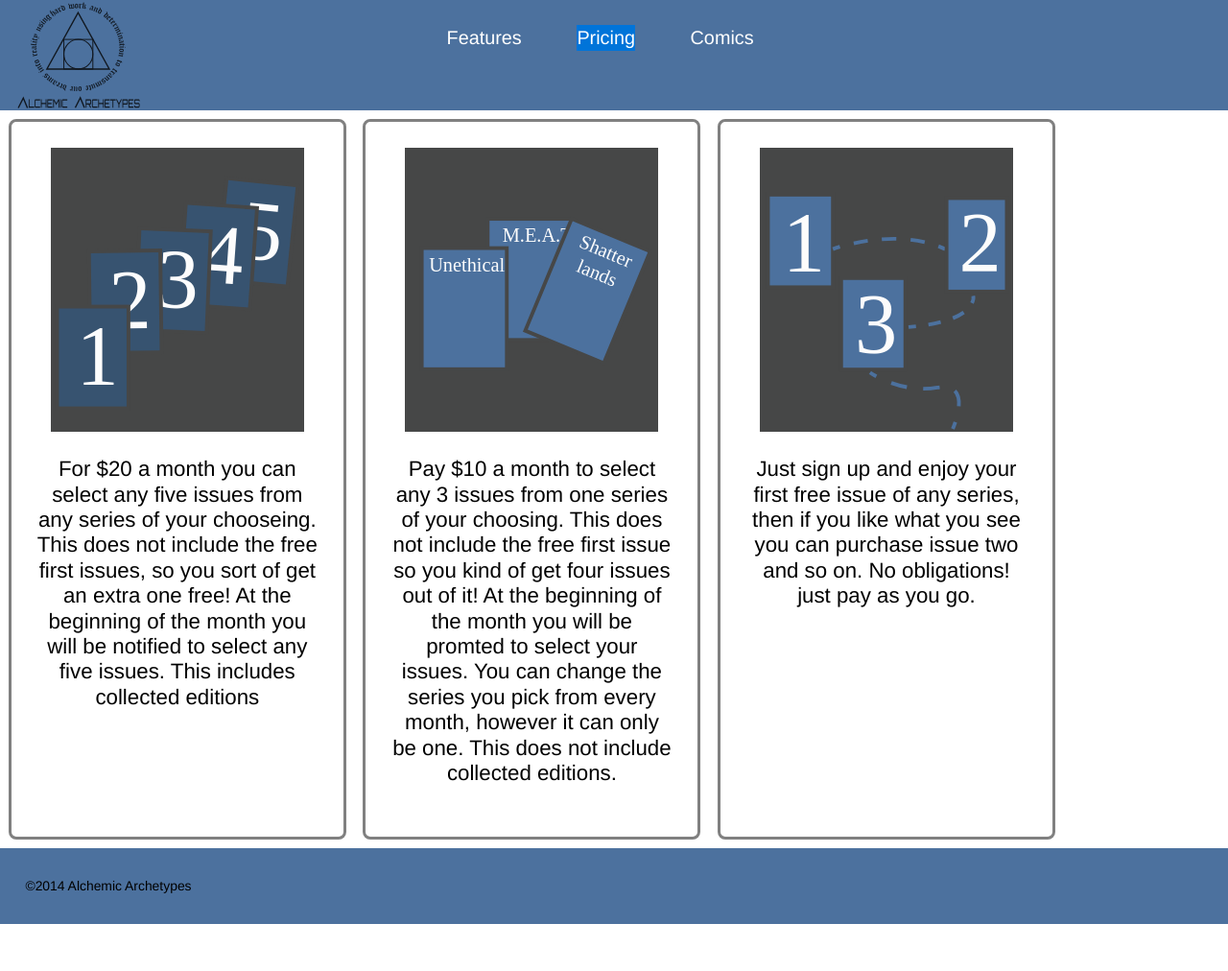
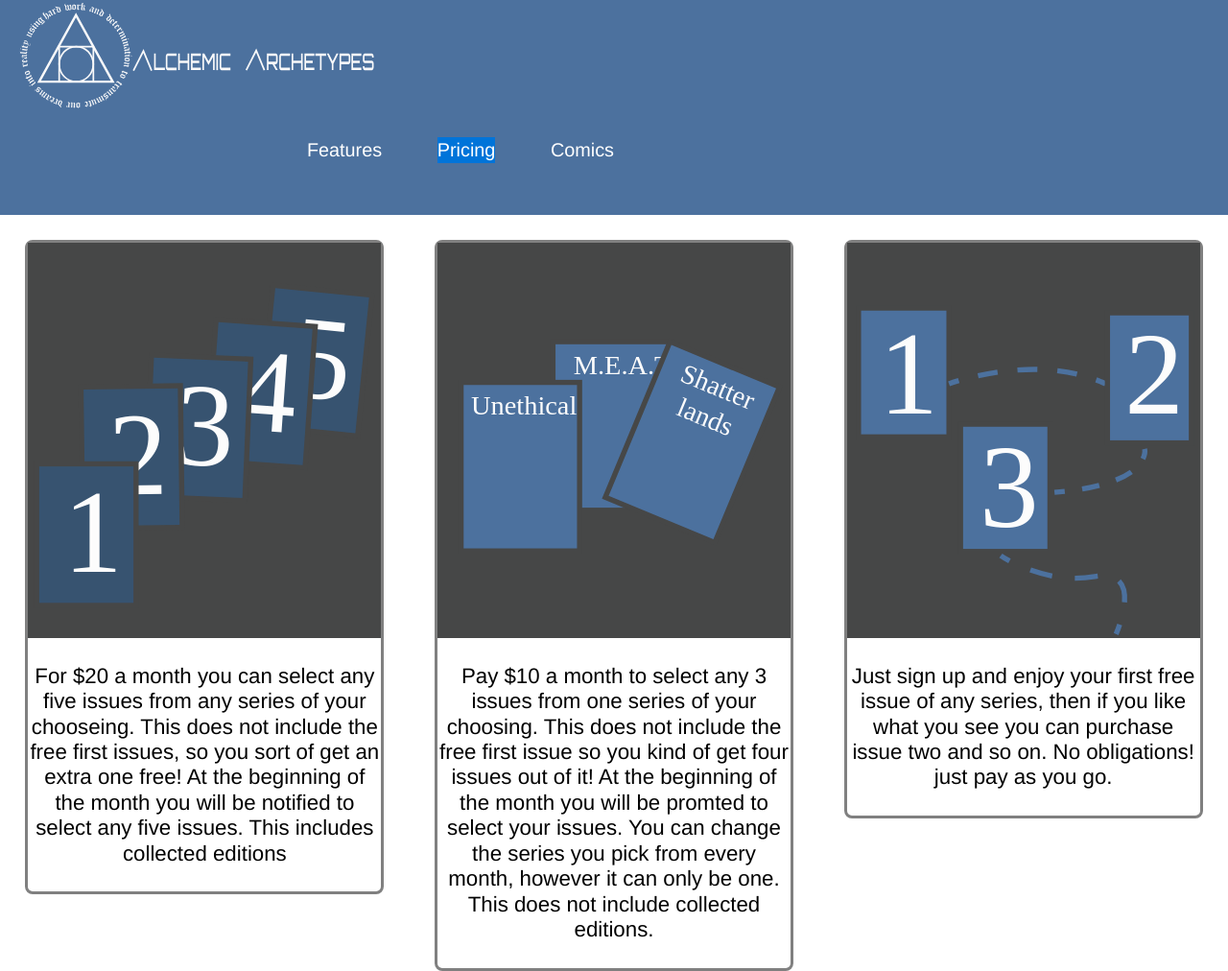
Before and after one commit to mattkemball/saas, a plain HTML site: page pricing.html in a window 1280 px wide. Shown: the top 1012 px of the page at 96% size. Before the commit the page ends 963 px from the top, so only its background shows below. Drawn offline with Linux system fonts and the light colour scheme.

Commit message:
Alchemic
edited pricing page and changed the logo

```diff
--- a/css/main.css
+++ b/css/main.css
@@ -118,7 +118,6 @@ header {
 
 .logo {
     margin-left: 1em;
-    display: block;
     width: 100%;
 }
 
@@ -193,17 +192,15 @@ h2 {
 
 
 .icon4 {
-    max-width: 15em;
+
     margin: 0 auto;
 }
 
 .icon5 {
-    max-width: 15em;
     margin: 0 auto;
 }
 
 .icon6 {
-    max-width: 15em;
     margin: 0 auto;
 }
 
@@ -215,10 +212,6 @@ h2 {
 .price {
     border: 3px solid grey;
     border-radius: 8px;
-    display: inline-block;
-    margin: .5em;
-    width: 20em;
-    padding 0;
 }
 
 
@@ -238,7 +231,7 @@ h2 {
 @media only screen and (min-width: 20em) {
     .logo {
         position: static;
-        width: 20%;
+        width: 30%;
     }
 
     .nav-footer {
@@ -256,9 +249,6 @@ h2 {
 
 @media only screen and (min-width: 38em) {
 
-    .logo {
-        display: inline-block;
-        width: 15%;
 
     }
 
--- a/pricing.html
+++ b/pricing.html
@@ -17,7 +17,7 @@
  <header role="banner">
    <div class="grid top">
         <div class="unit unit-xs-1 unit-s-1-2 unit-m-1-3 unit-l-1-4 logo">
-            <img href="home.html" src="images/alchemic%20logo%20temp.jpg.svg" alt="logo">
+            <img href="home.html" src="images/aa%20logo%20colour%20side.svg" alt="logo">
             </div>
             <div class="unit unit-xs-1 unit-s-1-2 unit-m-2-3 unit-l-3-4  island">
             <ul class="nav is;a">
@@ -32,17 +32,23 @@
 </header>
 
     <div class="grid deals">
-    <div class="price unit unit-xs-1 unit-s-1 unit-m-1-3  unit-l-1-3 island ">
-        <img class="icon4" src="images/5issues.svg" alt="5 issues">
-        <p class="giga pad-top">For $20 a month you can select any five issues from any series of your chooseing. This does not include the free first issues, so you sort of get an extra one free! At the beginning of the month you will be notified to select any five issues. This includes collected editions</p>
+    <div class=" unit unit-xs-1 unit-s-1 unit-m-1-3  unit-l-1-3 island ">
+        <div class="price">
+            <img class="icon4" src="images/5issues.svg" alt="5 issues">
+            <p class="giga pad-top">For $20 a month you can select any five issues from any series of your chooseing. This does not include the free first issues, so you sort of get an extra one free! At the beginning of the month you will be notified to select any five issues. This includes collected editions</p>
+        </div>
     </div>
-    <div class="price unit unit-xs-1 unit-s-1 unit-m-1-3 unit-l-1-3  island">
-    <img class="icon5" src="images/issuesofchoice.svg" alt="choice">
+    <div class="unit unit-xs-1 unit-s-1 unit-m-1-3 unit-l-1-3  island">
+         <div class="price">
+            <img class="icon5" src="images/issuesofchoice.svg" alt="choice">
     <p class="giga pad-top">Pay $10 a month to select any 3 issues from one series of your choosing. This does not include the free first issue so you kind of get four issues out of it! At the beginning of the month you will be promted to select your issues. You can change the series you pick from every month, however it can only be one. This does not include collected editions.</p>
+             </div>
     </div>
-    <div class="price unit unit-xs-1 unit-s-1 unit-m-1-3 unit-l-1-3  island">
-    <img class="icon6" src="images/asyougo.svg" alt="as you go">
+    <div class="unit unit-xs-1 unit-s-1 unit-m-1-3 unit-l-1-3  island">
+    <div class="price">
+        <img class="icon6" src="images/asyougo.svg" alt="as you go">
     <p class="giga pad-top">Just sign up and enjoy your first free issue of any series, then if you like what you see you can purchase issue two and so on. No obligations! just pay as you go.</p>
+        </div>
     </div>
   </div>
 
```
Also changed, not shown: images/aa logo colour side.svg (added).
